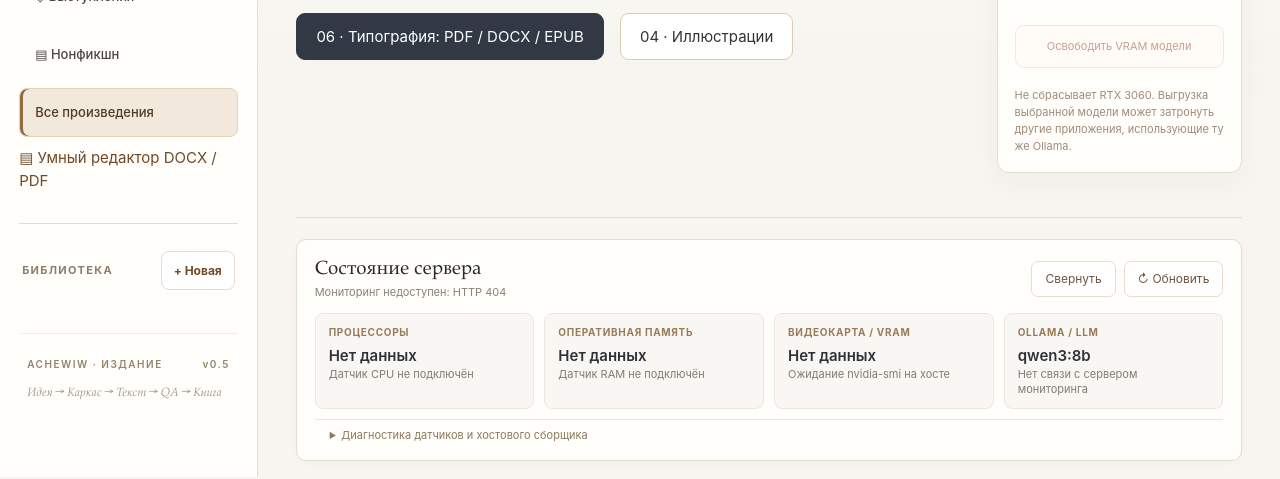
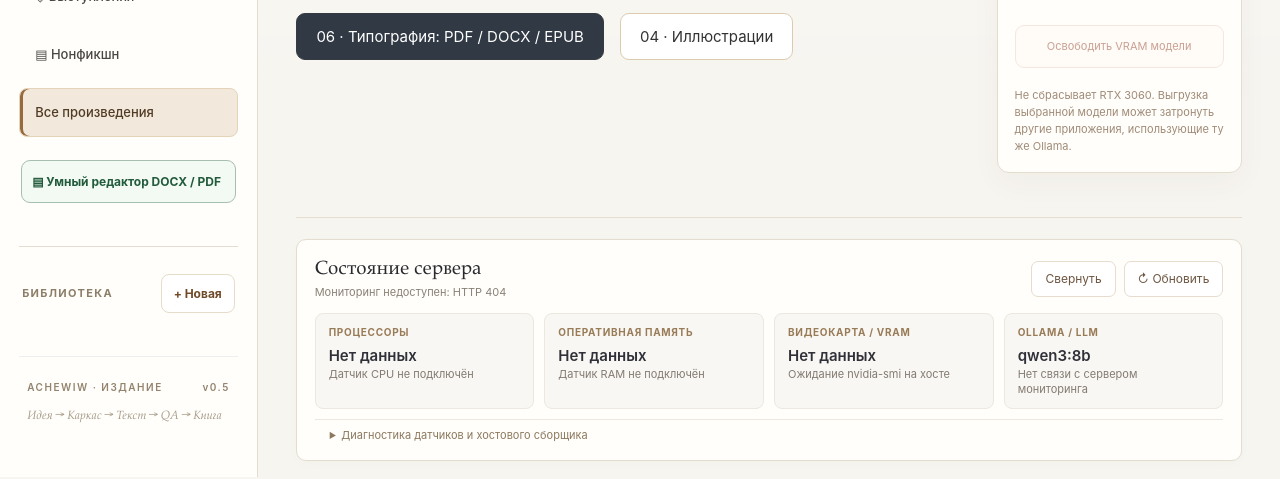
Before and after one commit to musikfed/achewiw, a plain HTML site: page app/static/index.html in a window 1280 px wide. Shown: the part 323-802 px from the top of the page. Drawn offline with Linux system fonts and the light colour scheme; no server answers.

Commit message:
feat(document-workshop): connect workshop navigation and converter dependencies

```diff
--- a/app/static/style.css
+++ b/app/static/style.css
@@ -1036,3 +1036,7 @@ header{
 #readerEngagementPanel .engagement-beat{min-width:0;border:1px solid #e6e0d6;border-radius:12px;padding:16px;background:#fff}
 #readerEngagementPanel .engagement-beat strong{display:block;line-height:1.5;color:#3b434a}
 #readerEngagementPanel .engagement-beat p{font-size:13px;line-height:1.65;margin:.55rem 0;overflow-wrap:anywhere}
+
+/* Independent Word/PDF workshop shortcut: no project is selected or modified. */
+.docwork-nav-entry{display:block;margin:14px 2px 12px;padding:12px 10px;border:1px solid #a7bfae;border-radius:9px;color:#225b3b;background:#f2faf3;font-size:12px;font-weight:700;line-height:1.45;text-decoration:none}
+.docwork-nav-entry:hover{background:#e4f4e7;color:#164329;text-decoration:none}
```
